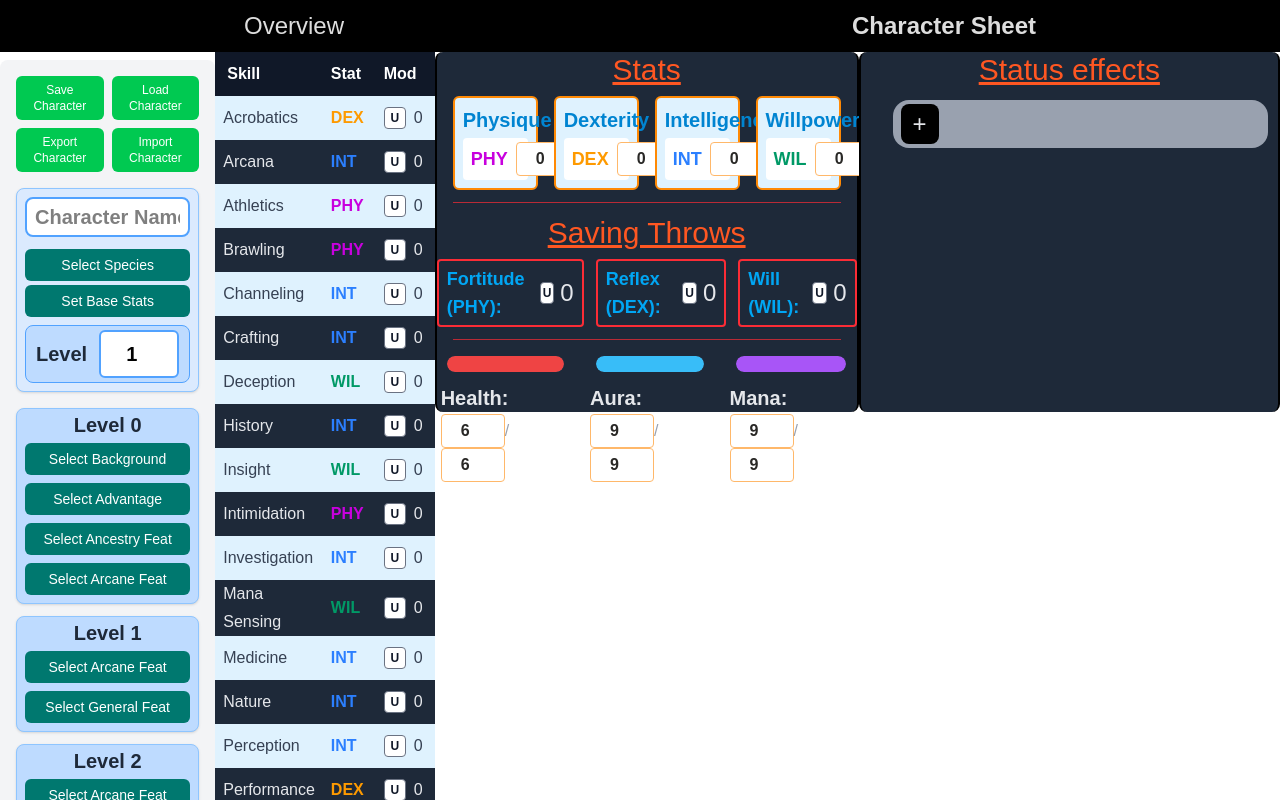
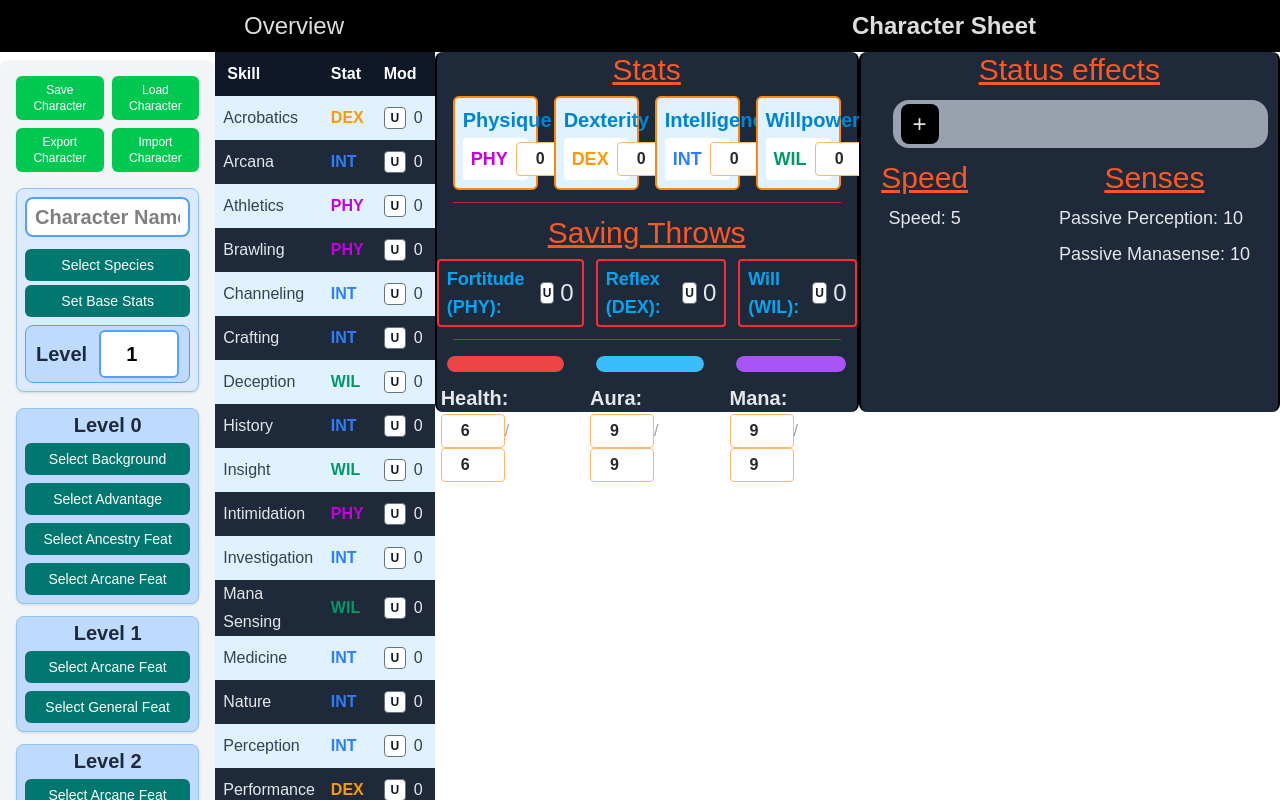
Before and after one commit to Acasez/kastorixv2, a React (Vite) app: page /characterSheet in a window 1280 px wide. Shown: the top 800 px of the page. Built offline with nearby package versions, Linux system fonts and the light colour scheme.

Commit message:
Display passive senses and speeds

```diff
--- a/src/components/CharacterSheet/OtherStatSection.tsx
+++ b/src/components/CharacterSheet/OtherStatSection.tsx
@@ -1,12 +1,39 @@
+import { useCharacter } from "../../contexts/CharacterContext";
 import ConditionDisplay from "./ConditionDisplay";
 
 export default function OtherStatSection() {
+  const { character, passivePerception, passiveManasense } = useCharacter();
   return (
     <div className="flex flex-col bg-gray-800 h-90 w-165 gap-3 border-x-2 rounded-lg -mt-2">
       <h1 className="text-striking text-center text-3xl underline">
         Status effects
       </h1>
       <ConditionDisplay />
+      <div className="flex flex-row justify-between mx-5">
+        <div>
+          <h1 className="text-striking text-center text-3xl underline">
+            Speed
+          </h1>
+          <div className="flex flex-row m-2 gap-2">
+            <h2 className="text-text-light text-lg">
+              Speed: {character.speeds["Land"]}
+            </h2>
+          </div>
+        </div>
+        <div>
+          <h1 className="text-striking text-center text-3xl underline">
+            Senses
+          </h1>
+          <div className="flex flex-col m-2 gap-2">
+            <h2 className="text-text-light text-lg">
+              Passive Perception: {passivePerception}
+            </h2>
+            <h2 className="text-text-light text-lg">
+              Passive Manasense: {passiveManasense}
+            </h2>
+          </div>
+        </div>
+      </div>
     </div>
   );
 }
--- /dev/null
+++ b/src/constants/SpeedTypes.ts
@@ -0,0 +1 @@
+export type SpeedTypes = "Land" | "Swim" | "Climb" | "Burrow" | "Glide" | "Fly";
--- a/src/contexts/CharacterContext.tsx
+++ b/src/contexts/CharacterContext.tsx
@@ -7,6 +7,7 @@ import {
 } from "react";
 import type { ProficiencyTierName } from "../constants/Proficiency";
 import type { StatKey } from "../constants/StatKey";
+import type { SpeedTypes } from "../constants/SpeedTypes";
 
 export type Character = {
   name: string;
@@ -19,6 +20,7 @@ export type Character = {
   health: Track;
   aura: Track;
   mana: Track;
+  speeds: Record<SpeedTypes, number>;
 };
 
 export type Track = {
@@ -32,6 +34,8 @@ export type CharacterContextType = {
   updateCharacter: (patch: Partial<Character>) => void;
   handleLevelChange: (e: React.ChangeEvent<HTMLInputElement>) => void;
   handleNameChange: (e: React.ChangeEvent<HTMLInputElement>) => void;
+  passivePerception: number;
+  passiveManasense: number;
 };
 
 export const CharacterContext = createContext<CharacterContextType | undefined>(
--- a/src/contexts/CharacterProvider.tsx
+++ b/src/contexts/CharacterProvider.tsx
@@ -1,6 +1,8 @@
 // CharacterProvider.tsx — the only file exporting a component
-import { useState, type ReactNode, type ChangeEvent } from "react";
+import { useState, type ReactNode, type ChangeEvent, useMemo } from "react";
 import { CharacterContext, type Character } from "./CharacterContext";
+import { getProficiency } from "../constants/Proficiency";
+import type { StatKey } from "../constants/StatKey";
 
 const defaultCharacter: Character = {
   name: "",
@@ -13,6 +15,7 @@ const defaultCharacter: Character = {
   health: { current: 10, max: 10 },
   aura: { current: 10, max: 10 },
   mana: { current: 10, max: 10 },
+  speeds: { Land: 5, Swim: 0, Climb: 0, Burrow: 0, Glide: 0, Fly: 0 },
 };
 
 export function CharacterProvider({ children }: { children: ReactNode }) {
@@ -29,6 +32,20 @@ export function CharacterProvider({ children }: { children: ReactNode }) {
   const handleNameChange = (e: ChangeEvent<HTMLInputElement>) =>
     updateCharacter({ name: e.target.value });
 
+  // Combined derived stats
+  const derivedStats = useMemo(() => {
+    const getPassive = (skill: string, stat: StatKey) => {
+      const proficiency = character.skillProficiencies[skill] || "Untrained";
+      const tier = getProficiency(proficiency);
+      return 10 + (tier.bonus || 0) + character.baseStats[stat];
+    };
+
+    return {
+      passivePerception: getPassive("Perception", "INT"),
+      passiveManasense: getPassive("Manasense", "WIL"),
+    };
+  }, [character.skillProficiencies, character.baseStats]);
+
   return (
     <CharacterContext.Provider
       value={{
@@ -37,6 +54,7 @@ export function CharacterProvider({ children }: { children: ReactNode }) {
         updateCharacter,
         handleLevelChange,
         handleNameChange,
+        ...derivedStats,
       }}
     >
       {children}
```
